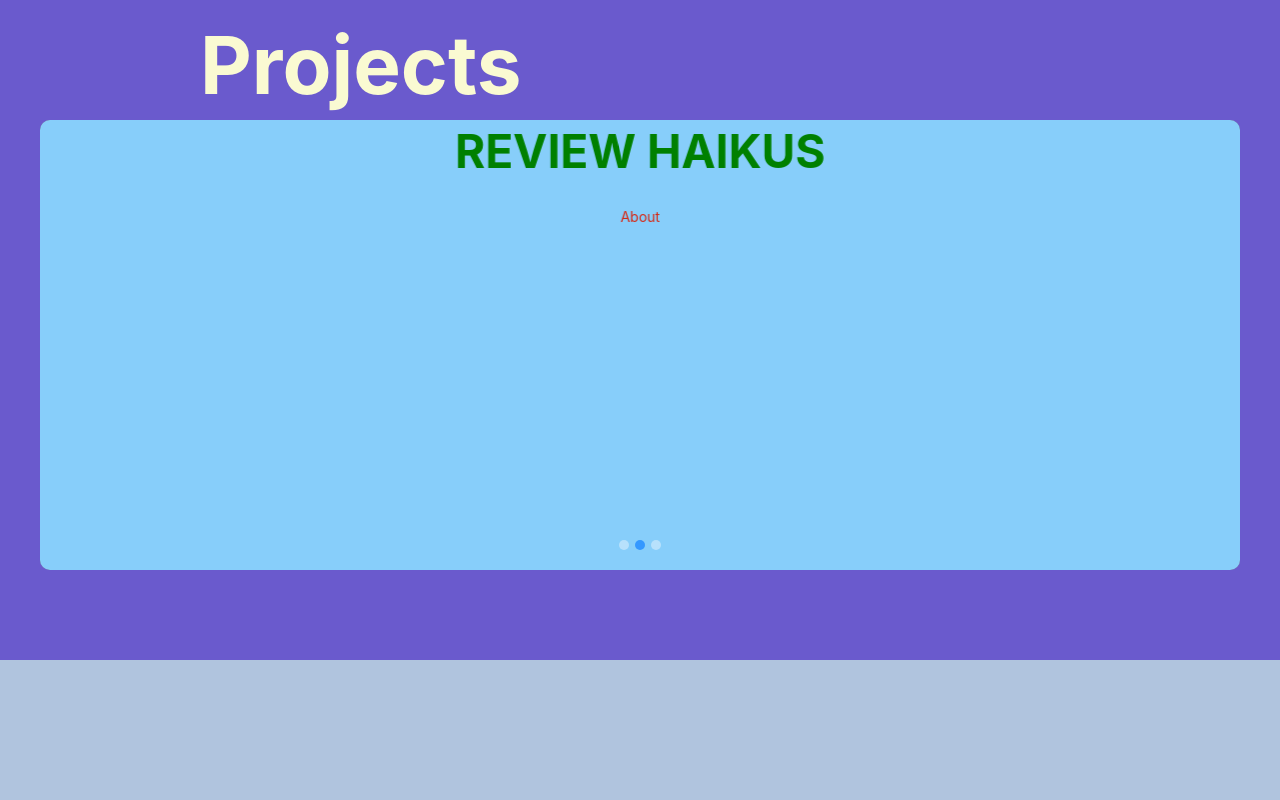
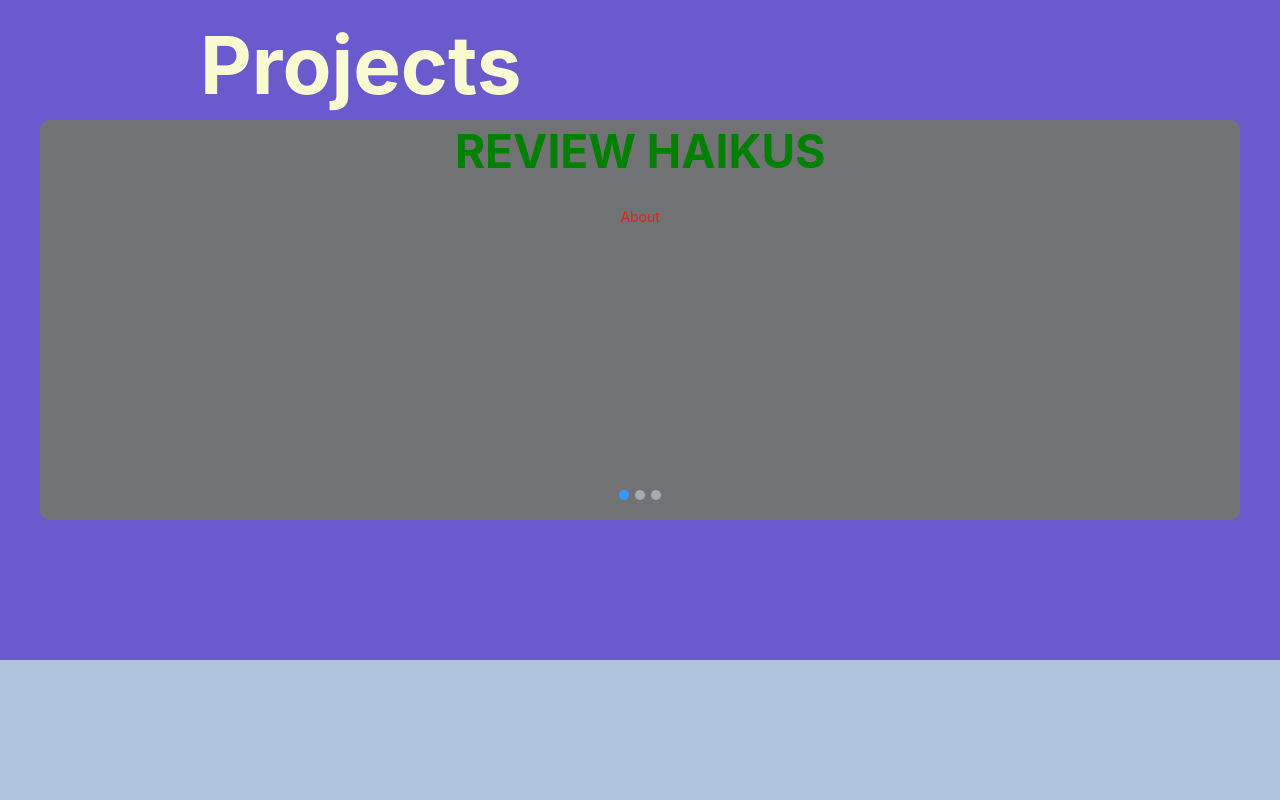
Before and after one commit to robotriley/portfolio-site, a React (Create React App) app: page / in a window 1280 px wide. Shown: the part 940-1740 px from the top of the page. Built offline with nearby package versions, Linux system fonts and the light colour scheme.

Commit message:
caro wtfff

```diff
--- a/src/App.css
+++ b/src/App.css
@@ -124,7 +124,7 @@
   flex-direction: row;
 }
 
-#projDiv {
+/* #projDiv {
   border: solid white;
   border-radius: 20px;
   height: 400px;
@@ -134,13 +134,13 @@
   flex-direction: row;
   justify-content: space-evenly;
 
-}
+} */
 
 .custom-slider {
   width: 100%;
-  height: 450px;
+  height: 400px;
   border-radius: 10px;
-  display: flex;
+  /* display: flex; */
   /* background-color: white; */
 }
 .custom-slider h1 {
@@ -155,5 +155,5 @@
 }
 
 .rs-carousel-slider-item {
-  background-color: lightskyblue;
+  /* background-color: lightskyblue; */
 }
--- a/src/components/CarouselComponent.js
+++ b/src/components/CarouselComponent.js
@@ -8,10 +8,10 @@ import ReviewHaikuDrawer from './ReviewHaikuDrawer';
 const CarouselComponent = () => {
   return (
     <div>
-      <Carousel autoplay autoplayInterval={4000} className="custom-slider">
+      <Carousel className="custom-slider">
+        <h1>REVIEW HAIKUS <ReviewHaikuDrawer /></h1>
+        <h1>TROLL SIMULATOR <TrollSimulatorDrawer /></h1>
         <h1>STORY OUTLINER <StoryOutlinerDrawer /></h1>
-        <h1>REVIEW HAIKUS <ReviewHaikuDrawer /></h1>
-        <h1>TROLL SIMULATOR<TrollSimulatorDrawer /></h1>
       </Carousel>
     </div>
   )
```
